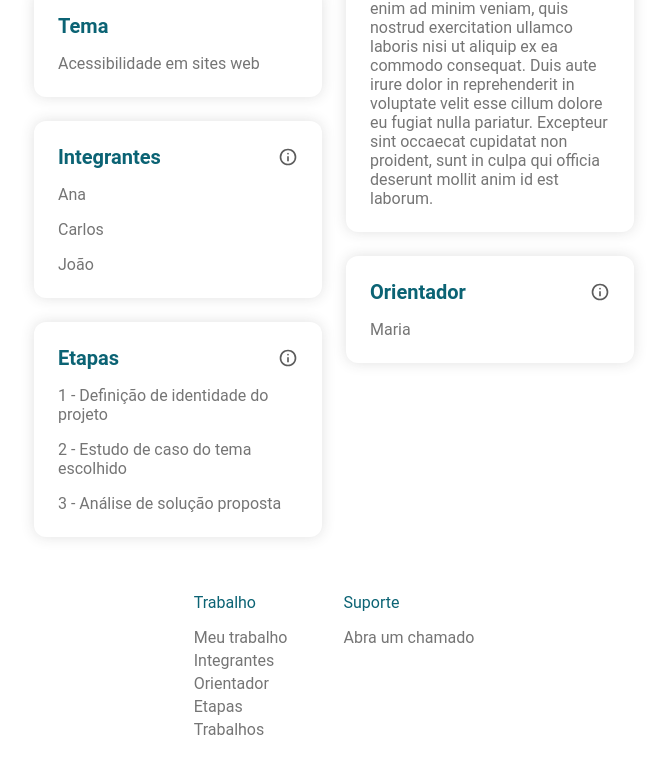
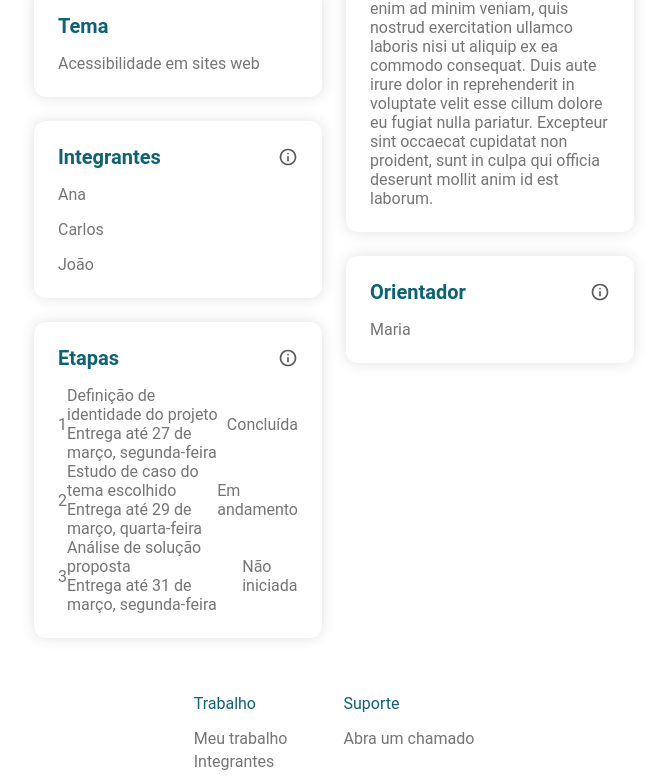
Before and after one commit to AntonioPinheiro66484/GTCC, a React (Create React App) app in the folder projetoestagio/: page /trabalho in a window 1280 px wide. Shown: the part 447-1223 px from the top of the page, without its empty margins (306-973 px from the left). Built offline with nearby package versions, Linux system fonts and the light colour scheme.

Commit message:
alteração de design na pagina de trabalho

```diff
--- a/projetoestagio/src/pages/Trabalho/index.jsx
+++ b/projetoestagio/src/pages/Trabalho/index.jsx
@@ -34,9 +34,50 @@ const Trabalho =()=>{
                             <h2 className={styles.tituloBloco}>Etapas</h2>
                             <a  href="/etapas" className={styles.linkMaisDetalhes}><Icon className={styles.imagemMaisDetalhes} icon="material-symbols:info-outline"/></a>
                         </div>
-                        <p className={styles.textoBloco}>1 - Definição de identidade do projeto</p>
-                        <p className={styles.textoBloco}>2 - Estudo de caso do tema escolhido</p>
-                        <p className={styles.textoBloco}>3 - Análise de solução proposta</p>
+                        <ul className={styles.caixaItens}>
+                            <li className={styles.item}>
+                                <div className={styles.blocoItem}>
+                                    <div className={styles.caixaBlocoItem}>
+                                        <p className={styles.textoBloco}>1</p>
+                                    </div>
+                                    <div className={styles.caixaBlocoItem}>
+                                        <p className={styles.textoBloco}>Definição de identidade do projeto</p>
+                                        <p className={styles.textoBloco}>Entrega até 27 de março, segunda-feira</p>
+                                    </div>
+                                    <div className={styles.caixaBlocoItem}>
+                                        <p className={styles.textoBloco}>Concluída</p>
+                                    </div>
+                                </div>
+                            </li>
+                            <li className={styles.item}>
+                                <div className={styles.blocoItem}>
+                                    <div className={styles.caixaBlocoItem}>
+                                        <p className={styles.textoBloco}>2</p>
+                                    </div>
+                                    <div className={styles.caixaBlocoItem}>
+                                        <p className={styles.textoBloco}>Estudo de caso do tema escolhido</p>
+                                        <p className={styles.textoBloco}>Entrega até 29 de março, quarta-feira</p>
+                                    </div>
+                                    <div className={styles.caixaBlocoItem}>
+                                        <p className={styles.textoBloco}>Em andamento</p>
+                                    </div>
+                                </div>
+                            </li>
+                            <li className={styles.item}>
+                                <div className={styles.blocoItem}>
+                                    <div className={styles.caixaBlocoItem}>
+                                        <p className={styles.textoBloco}>3</p>
+                                    </div>
+                                    <div className={styles.caixaBlocoItem}>
+                                        <p className={styles.textoBloco}>Análise de solução proposta</p>
+                                        <p className={styles.textoBloco}>Entrega até 31 de março, segunda-feira</p>
+                                    </div>
+                                    <div className={styles.caixaBlocoItem}>
+                                        <p className={styles.textoBloco}>Não iniciada</p>
+                                    </div>
+                                </div>
+                            </li>
+                        </ul>
                     </div>
                 </div>
                 <div className={styles.ladoCaixaBloco}>
--- a/projetoestagio/src/pages/Trabalho/styles.module.css
+++ b/projetoestagio/src/pages/Trabalho/styles.module.css
@@ -43,7 +43,7 @@
     justify-content: space-between;
 }
 
-.topoCaixa, .topoBloco{
+.topoCaixa, .topoBloco, .blocoItem{
     display: flex;
     align-items: center;
 }
```
